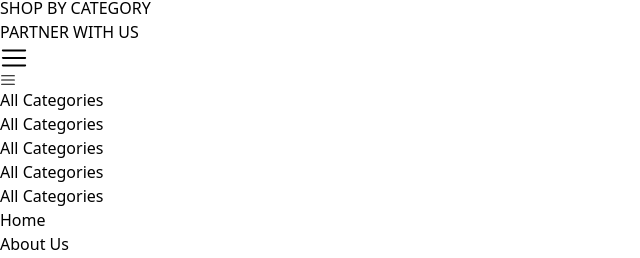
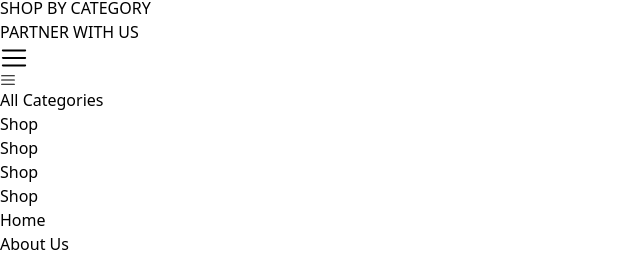
Before and after one commit to nikhilraj021/StonePedia, a React (Vite) app in the folder stonepedia/: page / in a window 1280 px wide. Shown: the part 400-658 px from the top of the page, without its empty margins (0-640 px from the left). Built offline with nearby package versions, Linux system fonts and the light colour scheme.

Commit message:
Updated Navbar

```diff
--- a/stonepedia/src/components/Navbar.jsx
+++ b/stonepedia/src/components/Navbar.jsx
@@ -1,10 +1,12 @@
 import React, { useState, useEffect } from "react";
 import { RxHamburgerMenu } from "react-icons/rx";
 import { motion } from "framer-motion";
+import SubNavbar from "./home/SubNavbar";
 
 const Navbar = () => {
   const [isMenuOpen, setIsMenuOpen] = useState(false);
   const [isScrolled, setIsScrolled] = useState(false);
+  const [isHovered, setIsHovered] = useState(false);
 
   const toggleMenu = () => {
     setIsMenuOpen(!isMenuOpen);
@@ -29,13 +31,13 @@ const Navbar = () => {
   return (
     <div
       className={`fixed top-0 left-0 w-full z-50 transition-all duration-300 ${
-        isScrolled ? "bg-white shadow-md" : "bg-transparent"
+        isScrolled || isHovered ? "bg-white shadow-md" : "bg-transparent"
       }`}
     >
       <div className="p-4 space-y-4">
         <div>
           <div className="flex justify-between items-center">
-            {isScrolled ? (
+            {isScrolled || isHovered ? (
               <img
                 src="https://stonepedia.in/wp-content/uploads/2024/10/logoo-1.png"
                 alt="stonepedia-logo"
@@ -51,7 +53,7 @@ const Navbar = () => {
 
             <ul
               className={`hidden md:flex space-x-2 lg:space-x-8 font-semibold ${
-                isScrolled ? "text-black" : "text-gray-200"
+                isScrolled || isHovered ? "text-black" : "text-gray-200"
               } text-sm`}
             >
               {[
@@ -94,24 +96,11 @@ const Navbar = () => {
           {isScrolled ? (
             ""
           ) : (
-            <div className="text-white hidden md:flex justify-between mt-2">
-              <ul className="flex gap-5">
-                <li className="flex items-center gap-2">
-                  <span>
-                    <RxHamburgerMenu />
-                  </span>
-                  All Categories
-                </li>
-                <li>All Categories</li>
-              </ul>
-
-              <ul className="flex ">
-                <li>All Categories</li>
-                <li>All Categories</li>
-
-                <li>All Categories</li>
-              </ul>
-            </div>
+            <SubNavbar
+              isHovered={isHovered}
+              onMouseEnter={() => setIsHovered(true)}
+              onMouseLeave={() => setIsHovered(false)}
+            />
           )}
         </div>
 
--- /dev/null
+++ b/stonepedia/src/components/home/SubNavbar.jsx
@@ -0,0 +1,62 @@
+import React from "react";
+import { RxHamburgerMenu } from "react-icons/rx";
+
+const SubNavbar = ({ isHovered, onMouseEnter, onMouseLeave }) => {
+  return (
+    <div className={`hidden md:flex justify-between mt-2 `}>
+      <ul
+        className="flex gap-5"
+        onMouseEnter={onMouseEnter}
+        onMouseLeave={onMouseLeave}
+      >
+        <li
+          className={`flex items-center gap-2 cursor-pointer ${
+            isHovered ? "text-black" : "text-white"
+          }`}
+        >
+          <span>
+            <RxHamburgerMenu />
+          </span>
+          All Categories
+        </li>
+        <li
+          className={`cursor-pointer ${
+            isHovered ? "text-black" : "text-white"
+          }`}
+        >
+          Shop
+        </li>
+      </ul>
+
+      <ul
+        className="flex gap-2"
+        onMouseEnter={onMouseEnter}
+        onMouseLeave={onMouseLeave}
+      >
+        <li
+          className={`cursor-pointer ${
+            isHovered ? "text-black" : "text-white"
+          }`}
+        >
+          Shop
+        </li>
+        <li
+          className={`cursor-pointer ${
+            isHovered ? "text-black" : "text-white"
+          }`}
+        >
+          Shop
+        </li>
+        <li
+          className={`cursor-pointer ${
+            isHovered ? "text-black" : "text-white"
+          }`}
+        >
+          Shop
+        </li>
+      </ul>
+    </div>
+  );
+};
+
+export default SubNavbar;
```
